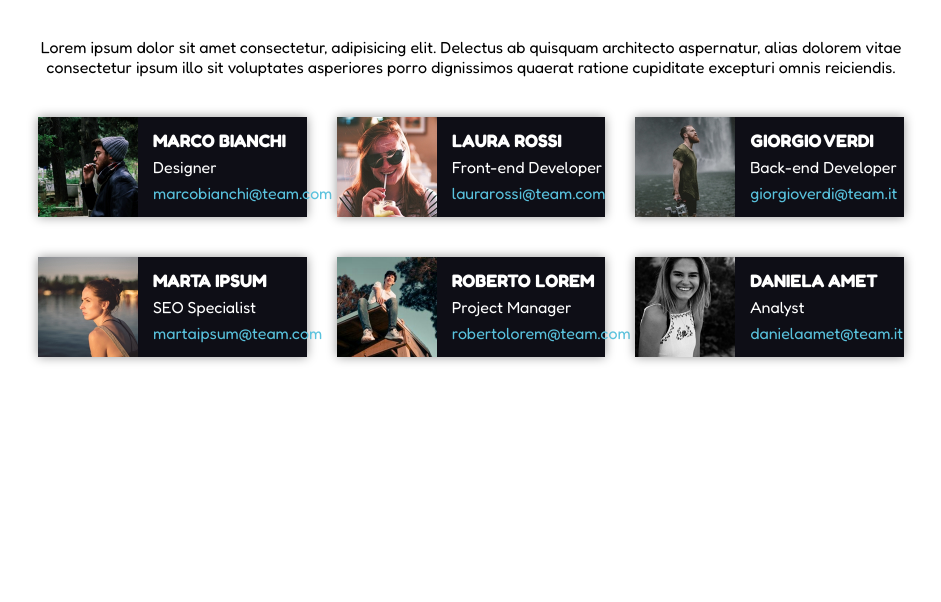
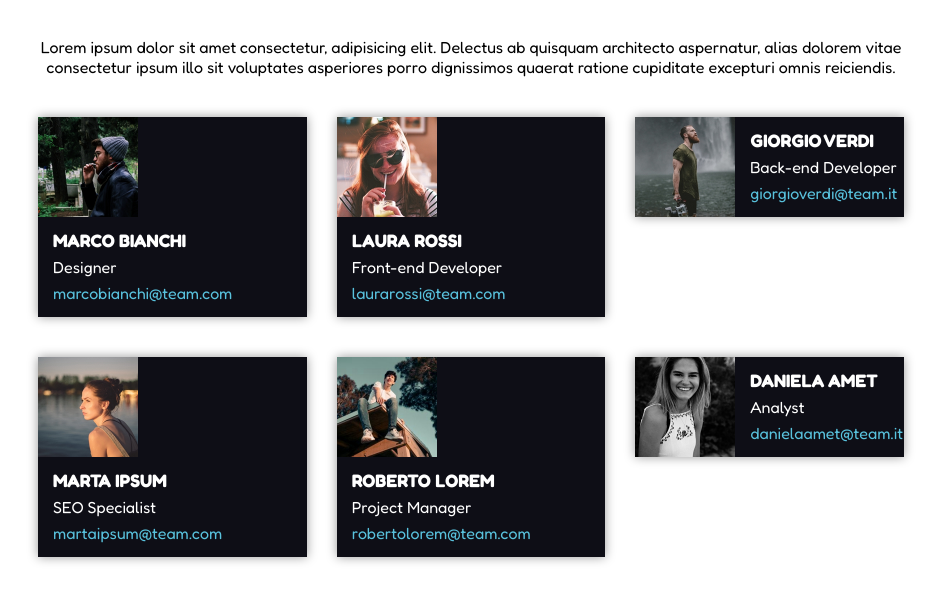
Before and after one commit to lucafranzoi98/html-css-float-cards, a plain HTML site: page index.html in a window 1280 px wide. Shown: the part 82-684 px from the top of the page, without its empty margins (169-1110 px from the left). Drawn offline with Linux system fonts and the light colour scheme.

Commit message:
deleted unnecessary code

```diff
--- a/assets/css/style.css
+++ b/assets/css/style.css
@@ -47,6 +47,7 @@ h1{
 .card{
     margin: 0 15px;
     box-shadow: 0 0 10px #9a9a9a;
+    background-color: var(--fc-color-card);
 }
 
 .card>img{
@@ -56,10 +57,7 @@ h1{
 
 .text{
     float: left;
-    background-color: var(--fc-color-card);
     font-family: var(--fc-font-family);
-    width: calc(100% - 100px);
-    height: 100px;
     padding: 10px 0 10px 15px;
     color: white;
     line-height: calc(80px / 3);
```
